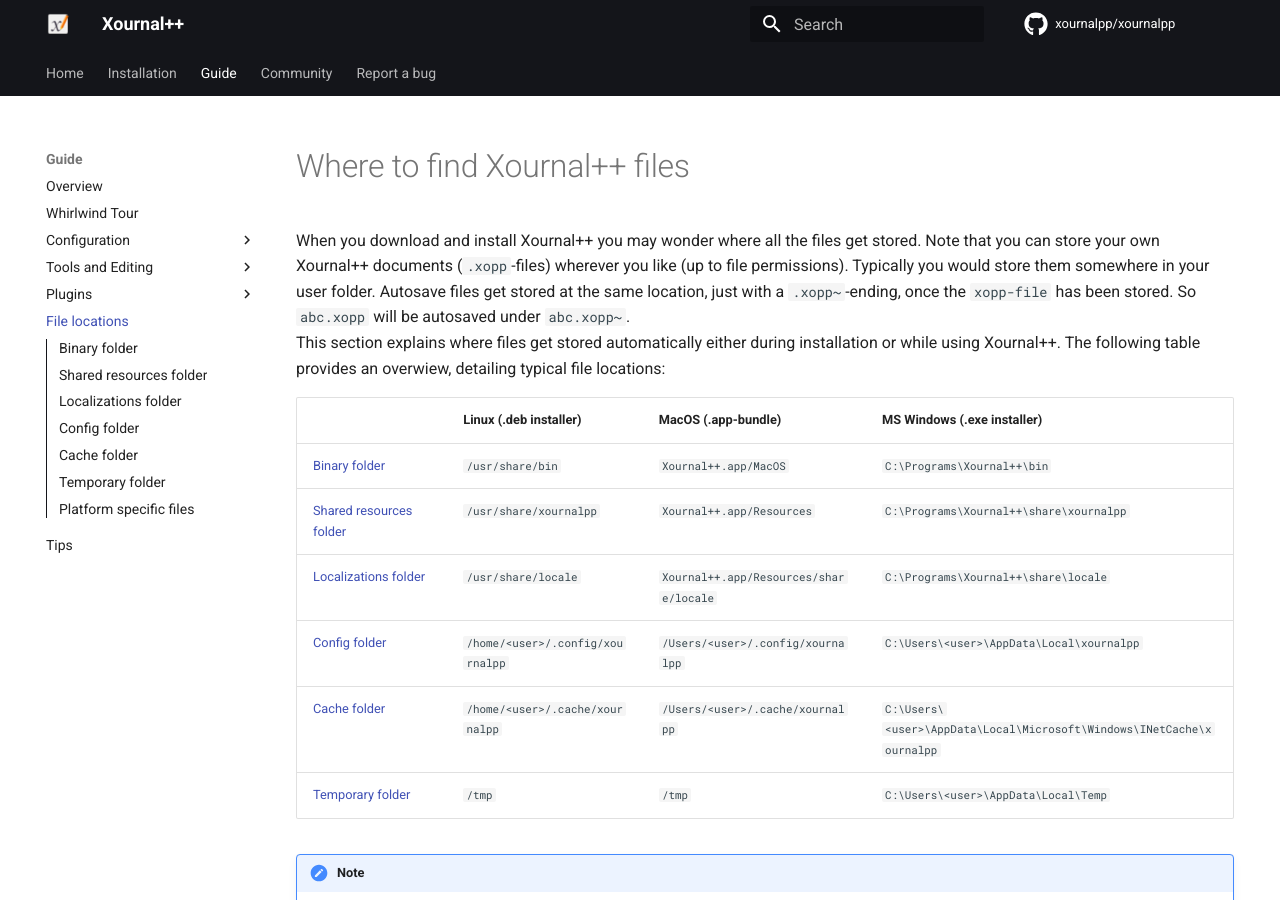
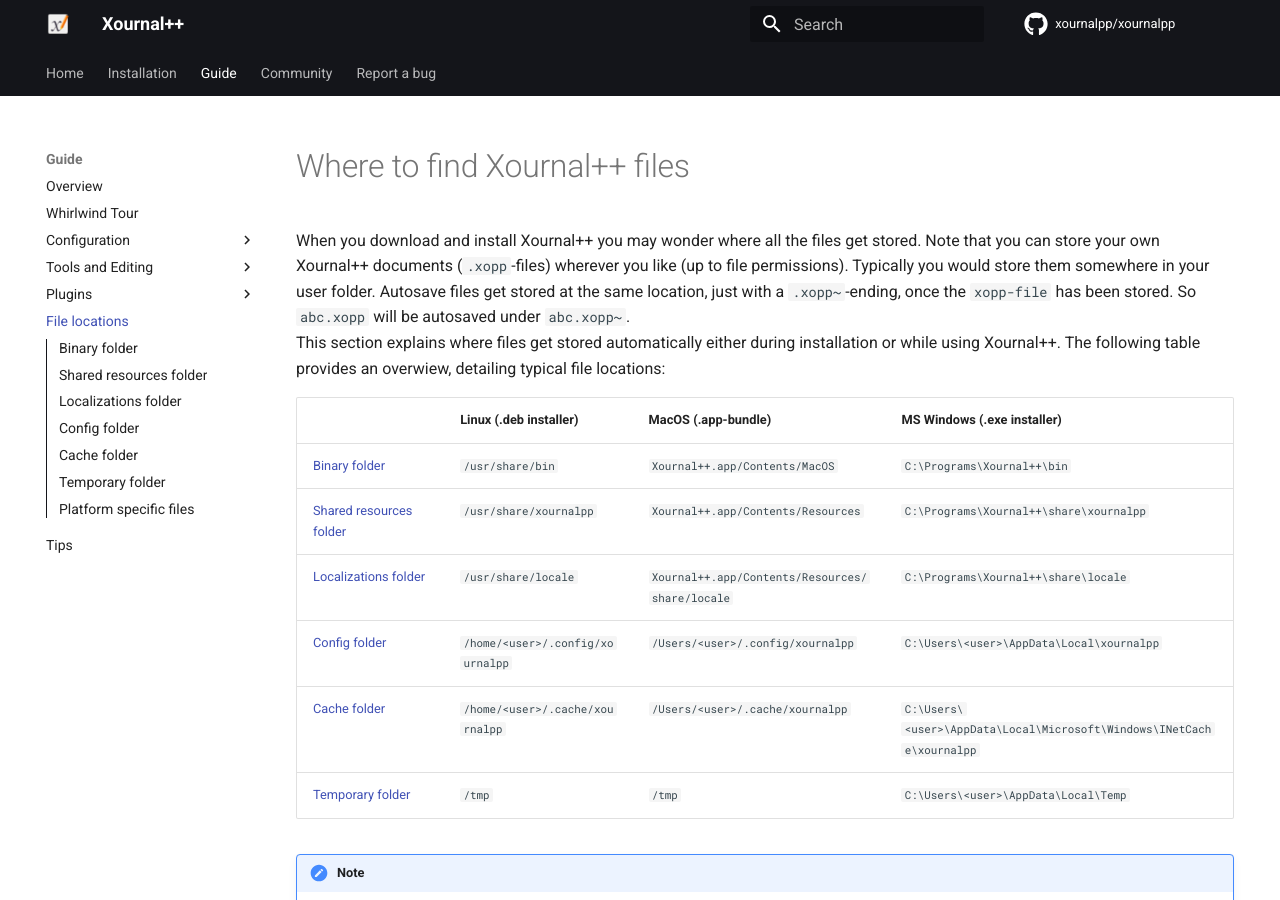
Before and after one commit to xournalpp/xournalpp.github.io, an MkDocs documentation site: the page built from docs/guide/file-locations.md, in a window 1280 px wide and 900 px high. Built offline with MkDocs 1.6.1 and Material for MkDocs 9.7.7, drawn with Linux system fonts in a browser that asks for light colours; comment, search, counter and statistics services are not loaded; the version menu is left out.

Commit message:
Correct mistake in MacOS file locations

```diff
--- a/docs/guide/file-locations.md
+++ b/docs/guide/file-locations.md
@@ -4,14 +4,14 @@ When you download and install Xournal++ you may wonder where all the files get s
 Typically you would store them somewhere in your user folder. Autosave files get stored at the same location, just with a `.xopp~`-ending, once the `xopp-file` has been stored. So `abc.xopp` will be autosaved under `abc.xopp~`.
 This section explains where files get stored automatically either during installation or while using Xournal++. The following table provides an overwiew, detailing typical file locations:
 
-|                                                     | Linux (.deb installer)           | MacOS (.app-bundle)                    | MS Windows (.exe installer)                                                |
-|-----------------------------------------------------|----------------------------------|----------------------------------------|----------------------------------------------------------------------------|
-| [Binary folder](#binary-folder)                     | `/usr/share/bin`                 | `Xournal++.app/MacOS`                  | `C:\Programs\Xournal++\bin`                                                |
-| [Shared resources folder](#shared-resources-folder) | `/usr/share/xournalpp`           | `Xournal++.app/Resources`              | `C:\Programs\Xournal++\share\xournalpp`                                    |
-| [Localizations folder](#localizations-folder)       | `/usr/share/locale`              | `Xournal++.app/Resources/share/locale` | `C:\Programs\Xournal++\share\locale`                                       |
-| [Config folder](#config-folder)                     | `/home/<user>/.config/xournalpp` | `/Users/<user>/.config/xournalpp`      | `C:\Users\<user>\AppData\Local\xournalpp`                                  |
-| [Cache folder](#cache-folder)                       | `/home/<user>/.cache/xournalpp`  | `/Users/<user>/.cache/xournalpp`       | `C:\Users\<user>\AppData\Local\Microsoft\Windows\INetCache\xournalpp` |
-| [Temporary folder](#temporary-folder)               | `/tmp`                           | `/tmp`                                 | `C:\Users\<user>\AppData\Local\Temp`                                       |
+|                                                     | Linux (.deb installer)           | MacOS (.app-bundle)                             | MS Windows (.exe installer)                                                |
+|-----------------------------------------------------|----------------------------------|-------------------------------------------------|----------------------------------------------------------------------------|
+| [Binary folder](#binary-folder)                     | `/usr/share/bin`                 | `Xournal++.app/Contents/MacOS`                  | `C:\Programs\Xournal++\bin`                                                |
+| [Shared resources folder](#shared-resources-folder) | `/usr/share/xournalpp`           | `Xournal++.app/Contents/Resources`              | `C:\Programs\Xournal++\share\xournalpp`                                    |
+| [Localizations folder](#localizations-folder)       | `/usr/share/locale`              | `Xournal++.app/Contents/Resources/share/locale` | `C:\Programs\Xournal++\share\locale`                                       |
+| [Config folder](#config-folder)                     | `/home/<user>/.config/xournalpp` | `/Users/<user>/.config/xournalpp`               | `C:\Users\<user>\AppData\Local\xournalpp`                                  |
+| [Cache folder](#cache-folder)                       | `/home/<user>/.cache/xournalpp`  | `/Users/<user>/.cache/xournalpp`                | `C:\Users\<user>\AppData\Local\Microsoft\Windows\INetCache\xournalpp` |
+| [Temporary folder](#temporary-folder)               | `/tmp`                           | `/tmp`                                          | `C:\Users\<user>\AppData\Local\Temp`                                       |
 
 !!! note
     On Windows, the cache folder is hidden by default. You will either need to
```
